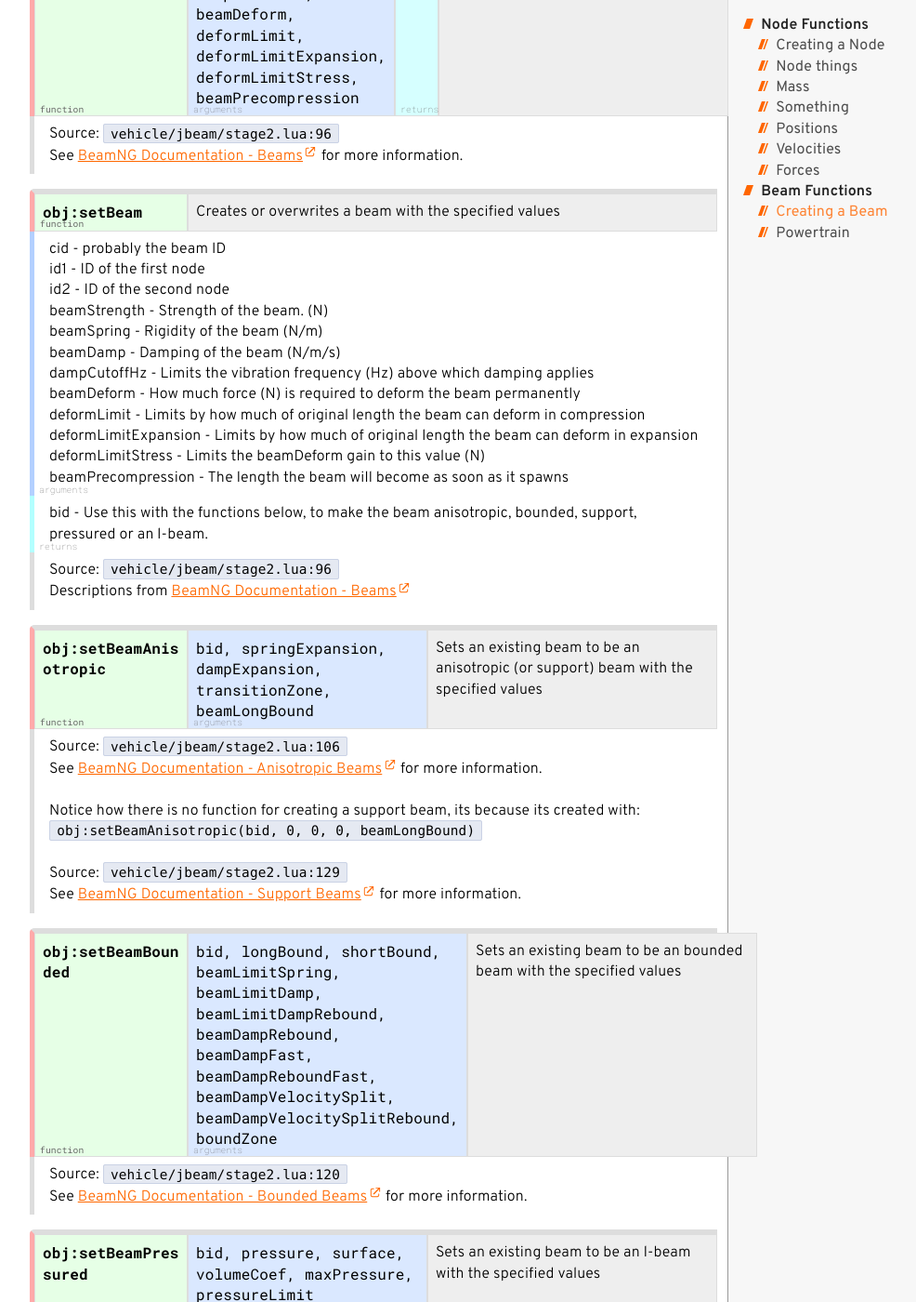
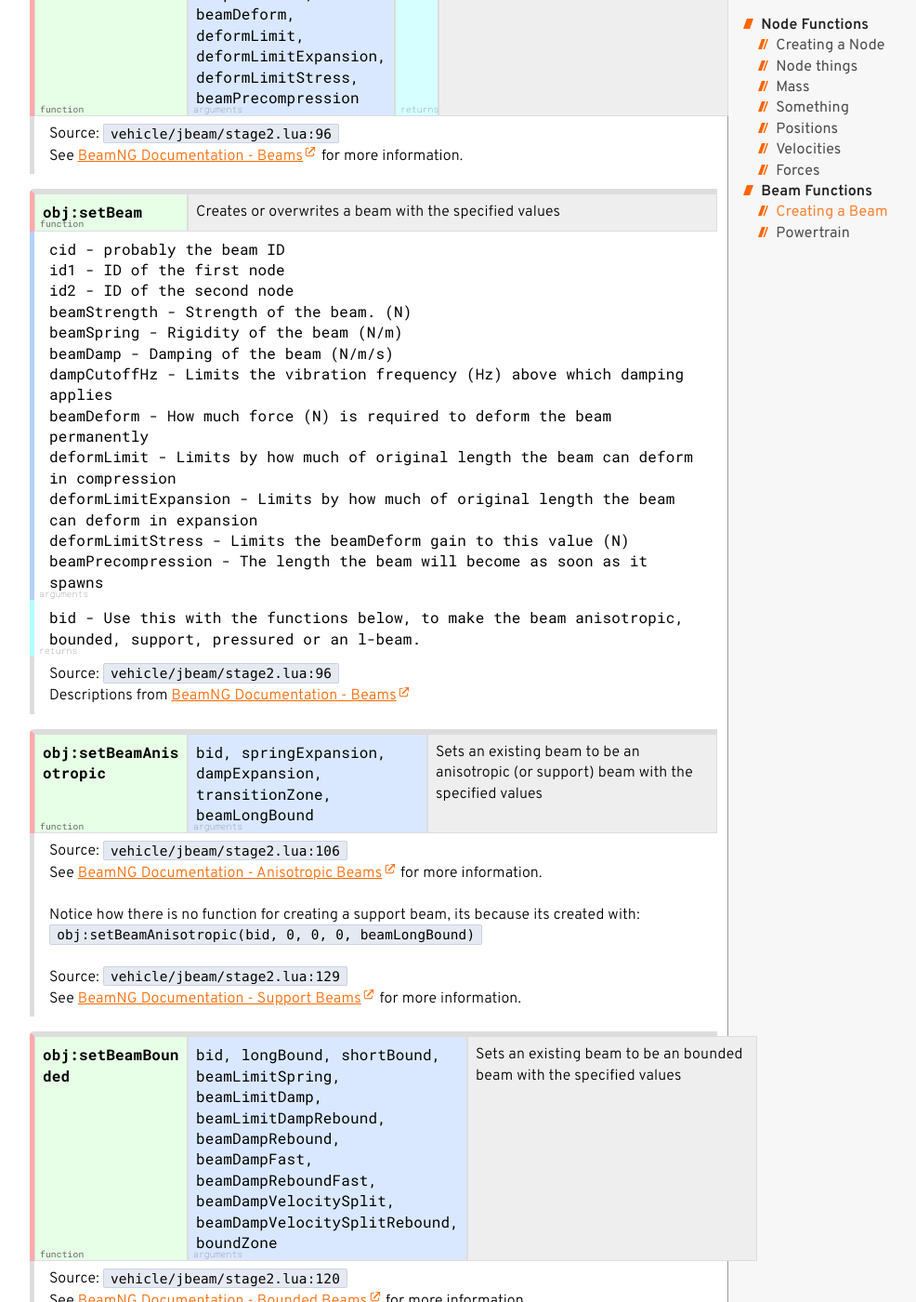
Before and after one commit to E32k/e32k.github.io, a Jekyll site: the page built from BeamNG.lua/vehicle/obj.md, in a window 1280 px wide and 1400 px high, scrolled down 3230 px. Shown: the whole window at 93% size, without its empty margins (224-1210 px from the left). Built offline with Jekyll 4.4.1, drawn with Linux system fonts in a browser that asks for light colours.

Commit message:
monospaced font

```diff
--- a/assets/beamlua.css
+++ b/assets/beamlua.css
@@ -477,6 +477,8 @@ i, i * { font-style: italic; }
 
 .arguments,
 .returns {
+  font-family: "Roboto Mono", monospace;
+  font-weight: normal;
   position: relative;
 }
 
```
